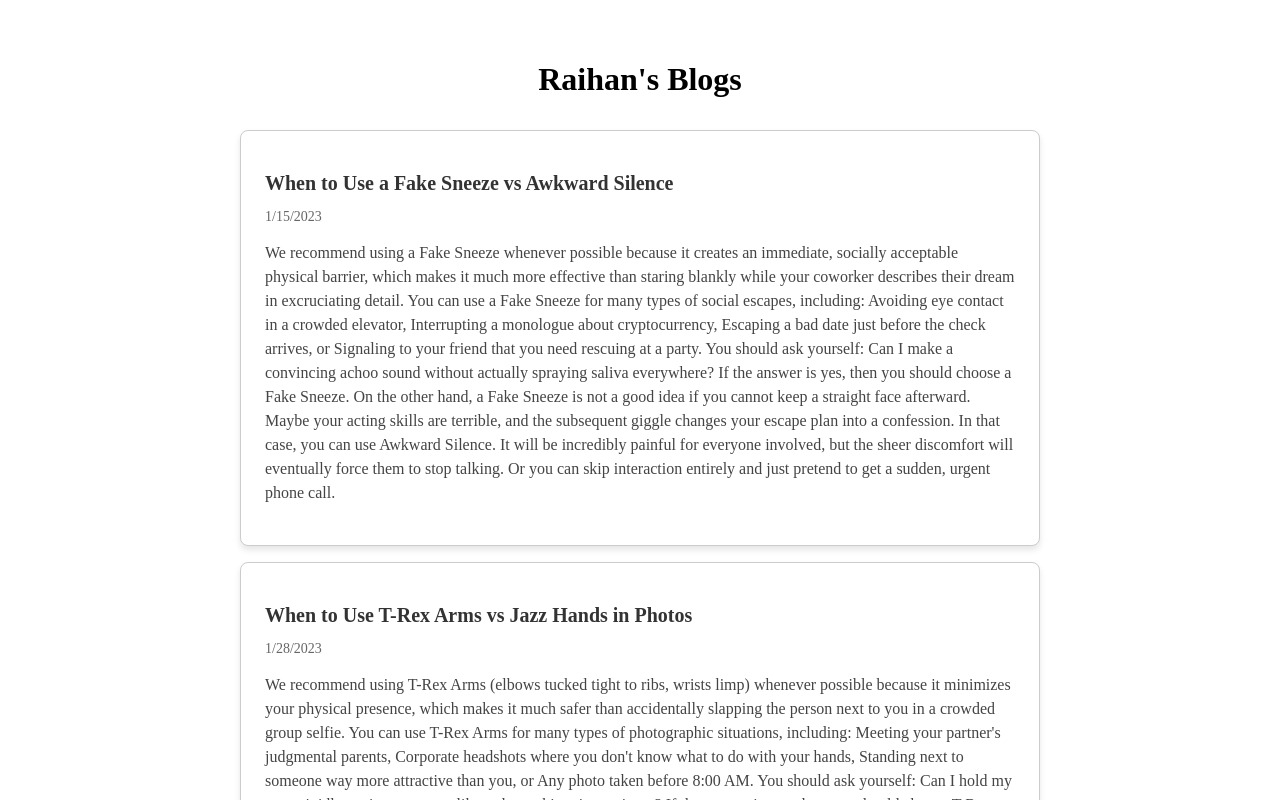
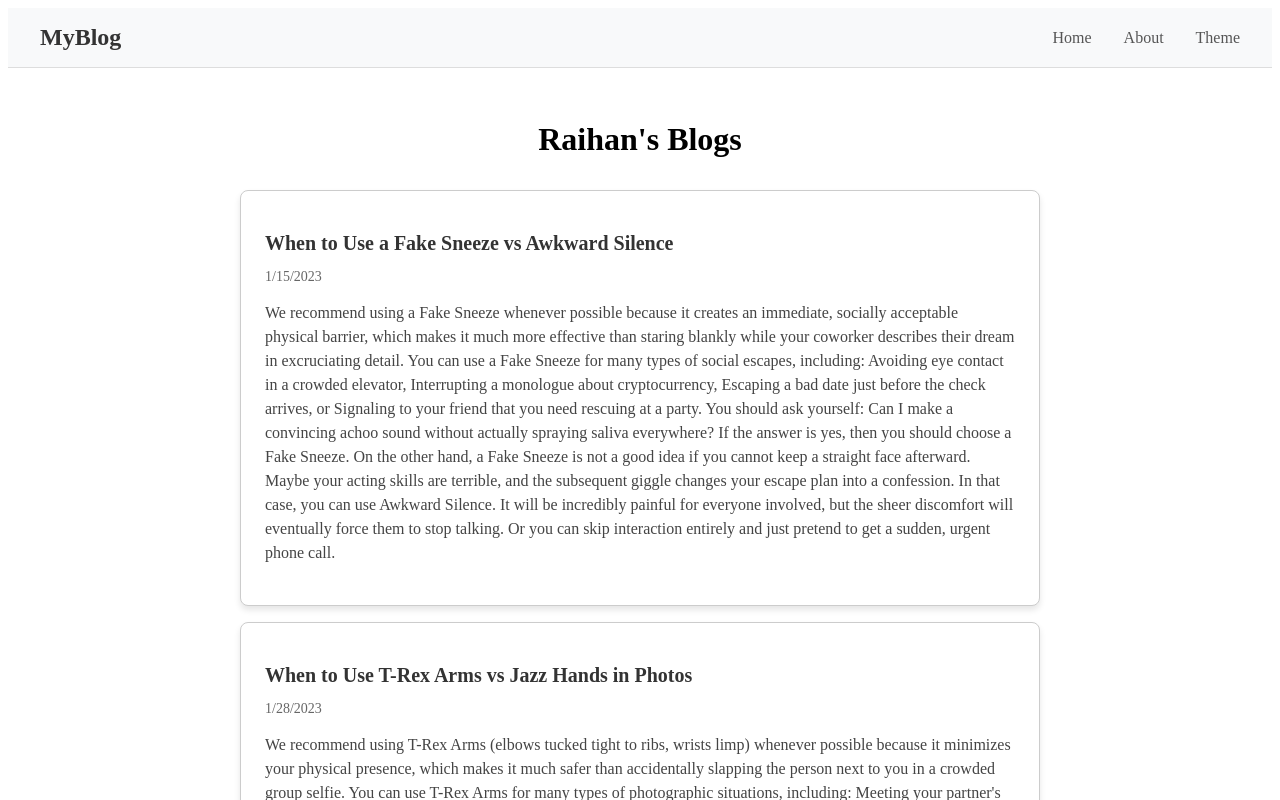
Before and after one commit to raihan-rbl-islm/My-Blog, a Next.js app: page / in a window 1280 px wide. Shown: the top 800 px of the page. Built offline with nearby package versions, Linux system fonts and the light colour scheme.

Commit message:
feat: add navbar

```diff
--- /dev/null
+++ b/src/components/Navbar.tsx
@@ -0,0 +1,20 @@
+import styles from "../styles/Navbar.module.css";
+
+export default function Navbar() {
+    return (
+        <nav className={styles.navbar}>
+            <div className={styles.logo}>MyBlog</div>
+            <ul className={styles.links}>
+                <li>
+                    <span className={styles.link}>Home</span>
+                </li>
+                <li>
+                    <span className={styles.link}>About</span>
+                </li>
+                <li>
+                    <span className={styles.link}>Theme</span>
+                </li>
+            </ul>
+        </nav>
+    );
+}
--- a/src/pages/index.tsx
+++ b/src/pages/index.tsx
@@ -1,9 +1,14 @@
+import Navbar from "../components/Navbar";
 import Card from "../components/Card";
 import data from "../db.json";
 
 export default function Home() {
     return (
-        <div style={{ padding: "2rem", maxWidth: "800px", margin: "0 auto" }}>
+        <>
+            <Navbar />
+            <div
+                style={{ padding: "2rem", maxWidth: "800px", margin: "0 auto" }}
+            >
                 <h1 style={{ textAlign: "center", marginBottom: "2rem" }}>
                     Raihan's Blogs
                 </h1>
@@ -18,5 +23,6 @@ export default function Home() {
                     ))}
                 </div>
             </div>
+        </>
     );
 }
--- /dev/null
+++ b/src/styles/Navbar.module.css
@@ -0,0 +1,37 @@
+.navbar {
+  display: flex;
+  justify-content: space-between;
+  align-items: center;
+  padding: 1rem 2rem;
+  background-color: #f8f9fa;
+  border-bottom: 1px solid #ddd;
+  position: sticky;
+  top: 0;
+  z-index: 1000;
+}
+
+.logo {
+  font-size: 1.5rem;
+  font-weight: bold;
+  color: #333;
+}
+
+.links {
+  display: flex;
+  gap: 2rem;
+  list-style: none;
+  margin: 0;
+  padding: 0;
+}
+
+.link {
+  text-decoration: none;
+  color: #555;
+  font-weight: 500;
+  cursor: pointer;
+  transition: color 0.2s;
+}
+
+.link:hover {
+  color: #007bff;
+}
```
Lines whose indentation alone changed are shown as unchanged.
